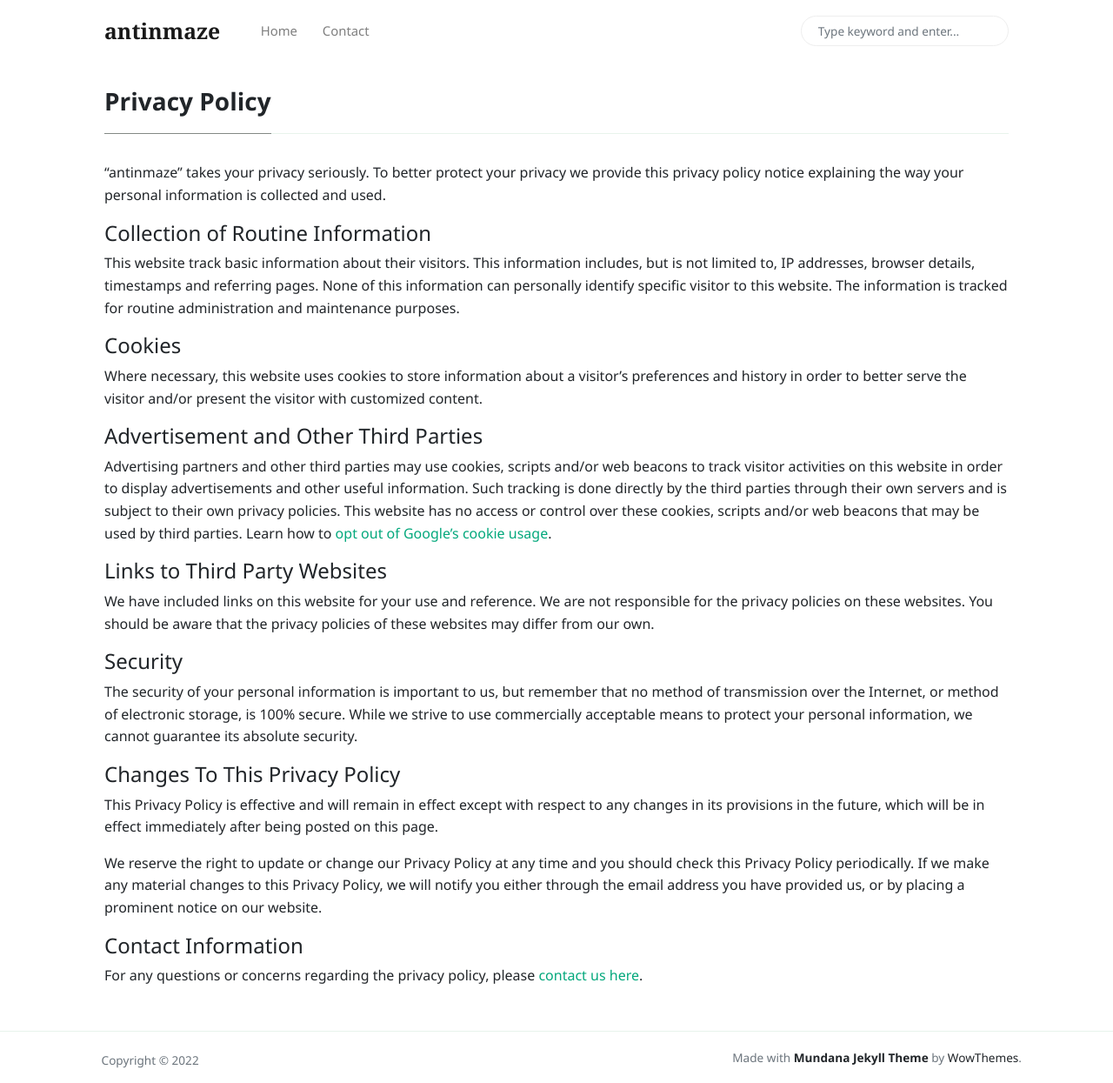
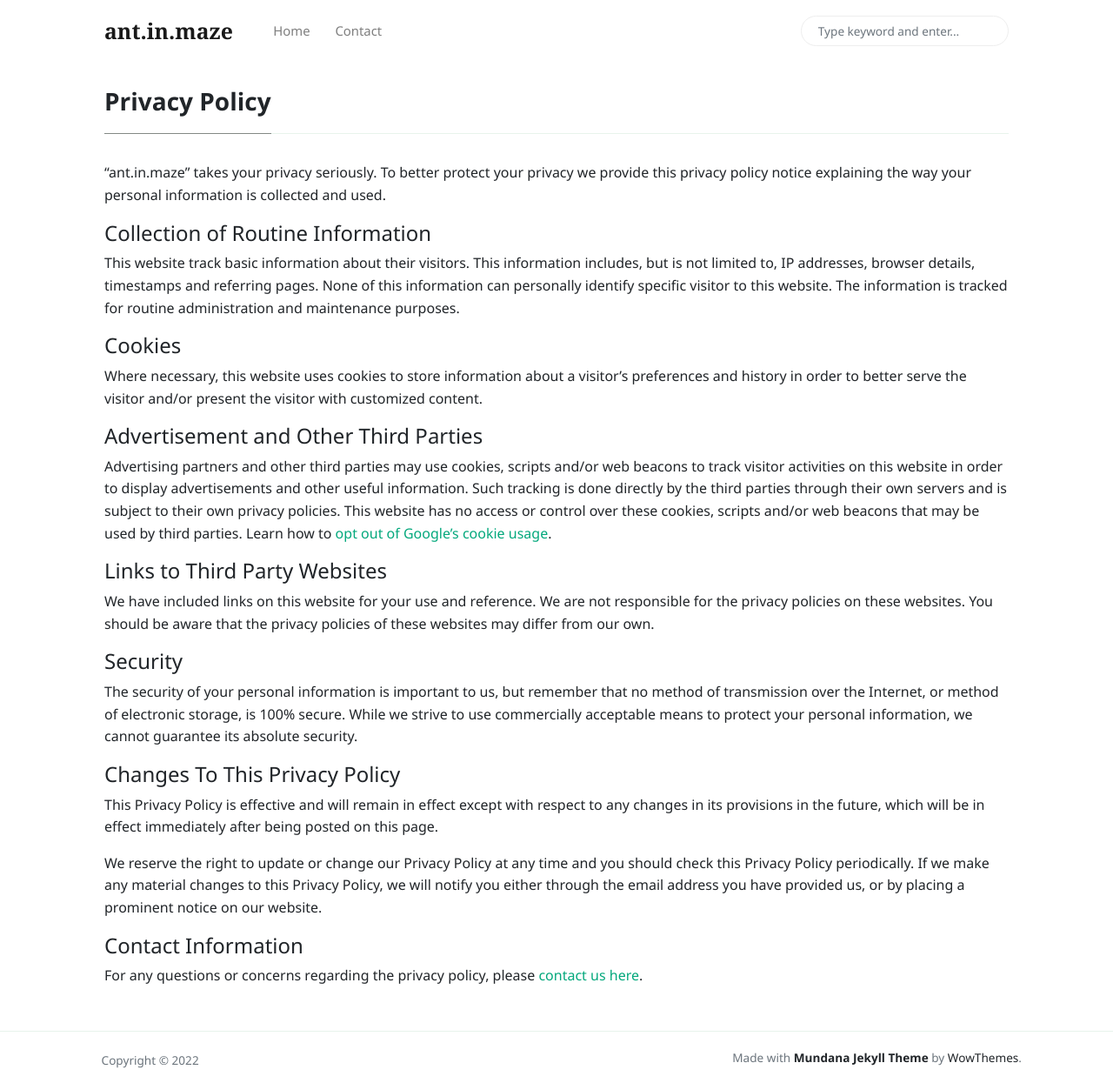
Before and after one commit to antinmaze/antinmaze.github.io, a Jekyll site: the page built from _pages/privacy-policy.md, in a window 1280 px wide and 1245 px high. Shown: the whole window at 87% size. Built offline with Jekyll 4.4.1, drawn with Linux system fonts in a browser that asks for light colours; nearby versions of some CDN libraries.

Commit message:
Update _config.yml

```diff
--- a/_config.yml
+++ b/_config.yml
@@ -1,5 +1,5 @@
 # Site
-name: 'antinmaze'
+name: 'ant.in.maze'
 description: 'Personal Blog : IT, Apis, Cloud & Security and more'
 logo: 'assets/images/logo.png'
 favicon: 'assets/images/favicon.ico'
```
